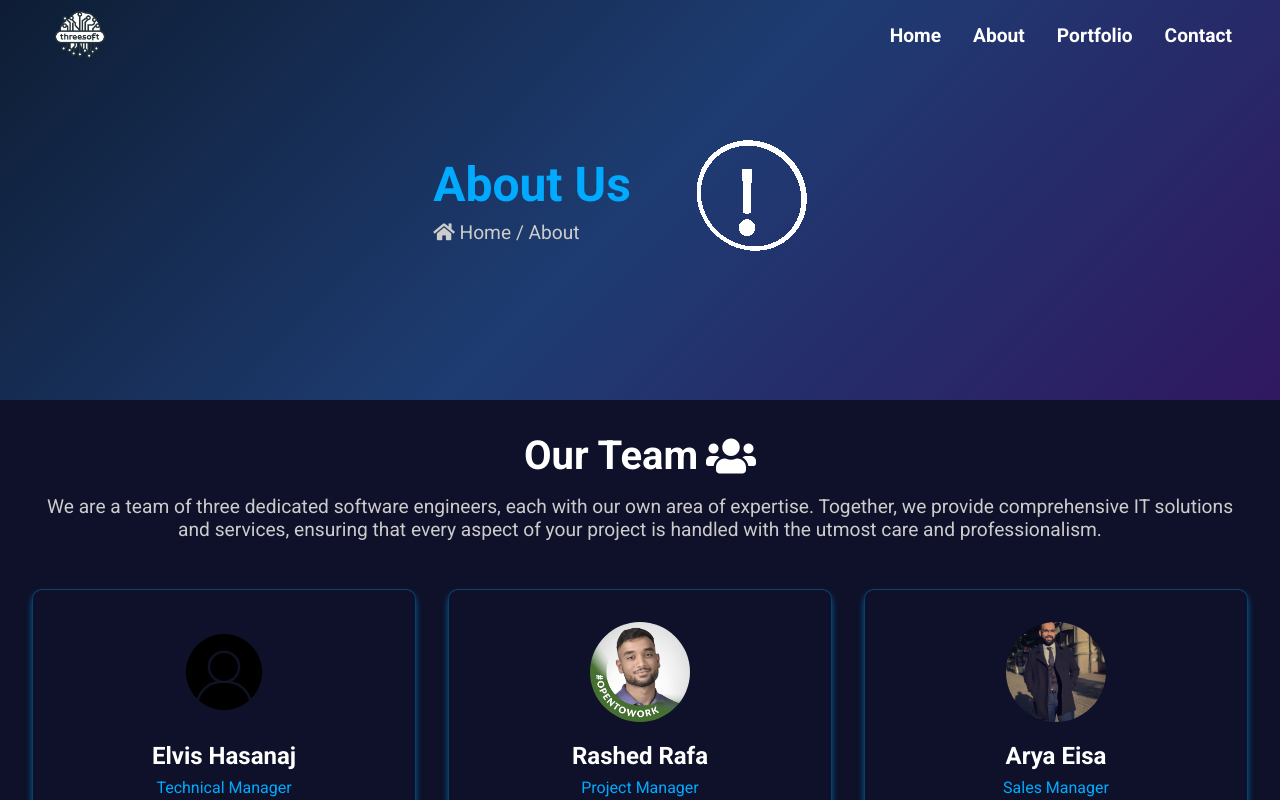
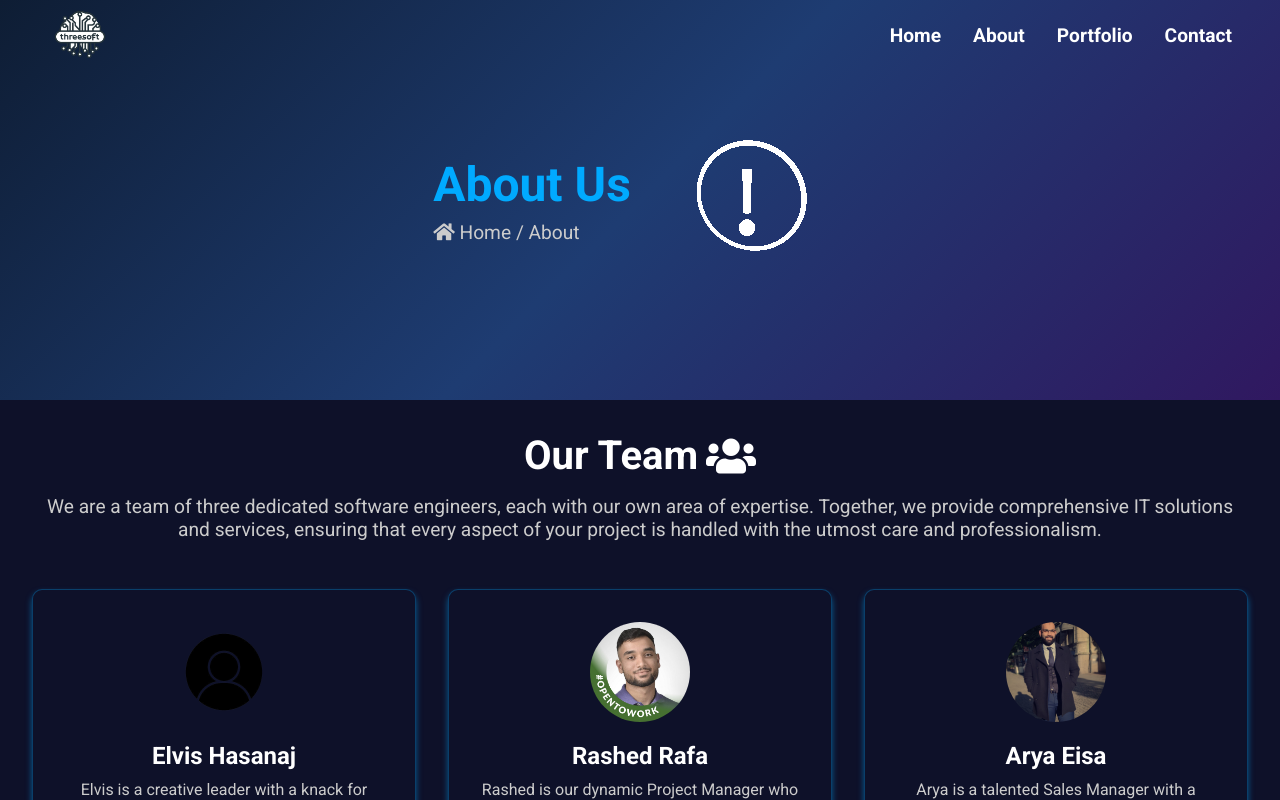
Before and after one commit to ejaz0/shirkat, a React (Create React App) app: page /about in a window 1280 px wide. Shown: the top 800 px of the page. Built offline with nearby package versions, Linux system fonts and the light colour scheme; a small style sheet from the web is missing.

Commit message:
Removed titles for about page.

```diff
--- a/src/Components/About.js
+++ b/src/Components/About.js
@@ -32,7 +32,7 @@ const About = () => {
                     <div className="team-member">
                         <img src={elvisH} alt="Elvis Hasanaj" className="team-photo" />
                         <h2 className="team-name">Elvis Hasanaj</h2>
-                        <p className="team-role">Technical Manager</p>
+
                         <p className="team-bio">
                             Elvis is a creative leader with a knack for innovative solutions and exceptional client service. As the Technical Manager, he oversees all technical aspects of our projects, ensuring that we deliver high-quality, efficient, and scalable solutions.
                         </p>
@@ -43,7 +43,7 @@ const About = () => {
                     <div className="team-member">
                         <img src={rashedRafa} alt="Rashed Rafa" className="team-photo" />
                         <h2 className="team-name">Rashed Rafa</h2>
-                        <p className="team-role">Project Manager</p>
+
                         <p className="team-bio">
                             Rashed is our dynamic Project Manager who excels at building strong client relationships and driving project success. His expertise in project management ensures that our projects are delivered on time, within scope, and meet the highest standards of quality.
                         </p>
@@ -54,7 +54,7 @@ const About = () => {
                     <div className="team-member">
                         <img src={aryaEisa} alt="Arya Eisa" className="team-photo" />
                         <h2 className="team-name">Arya Eisa</h2>
-                        <p className="team-role">Sales Manager</p>
+
                         <p className="team-bio">
                             Arya is a talented Sales Manager with a deep understanding of market trends and client needs. He is adept at creating modern, responsive solutions that not only meet but exceed client expectations, driving sales growth and client satisfaction.
                         </p>
```
